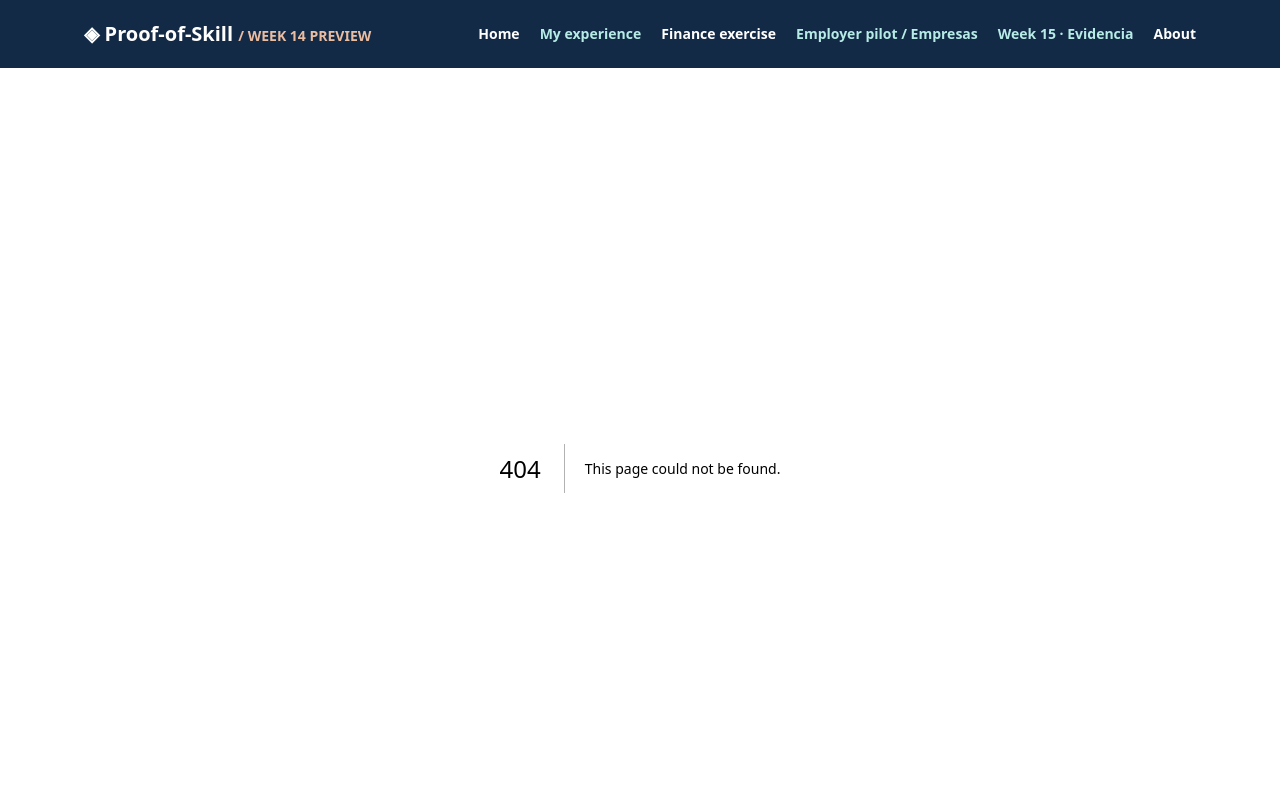
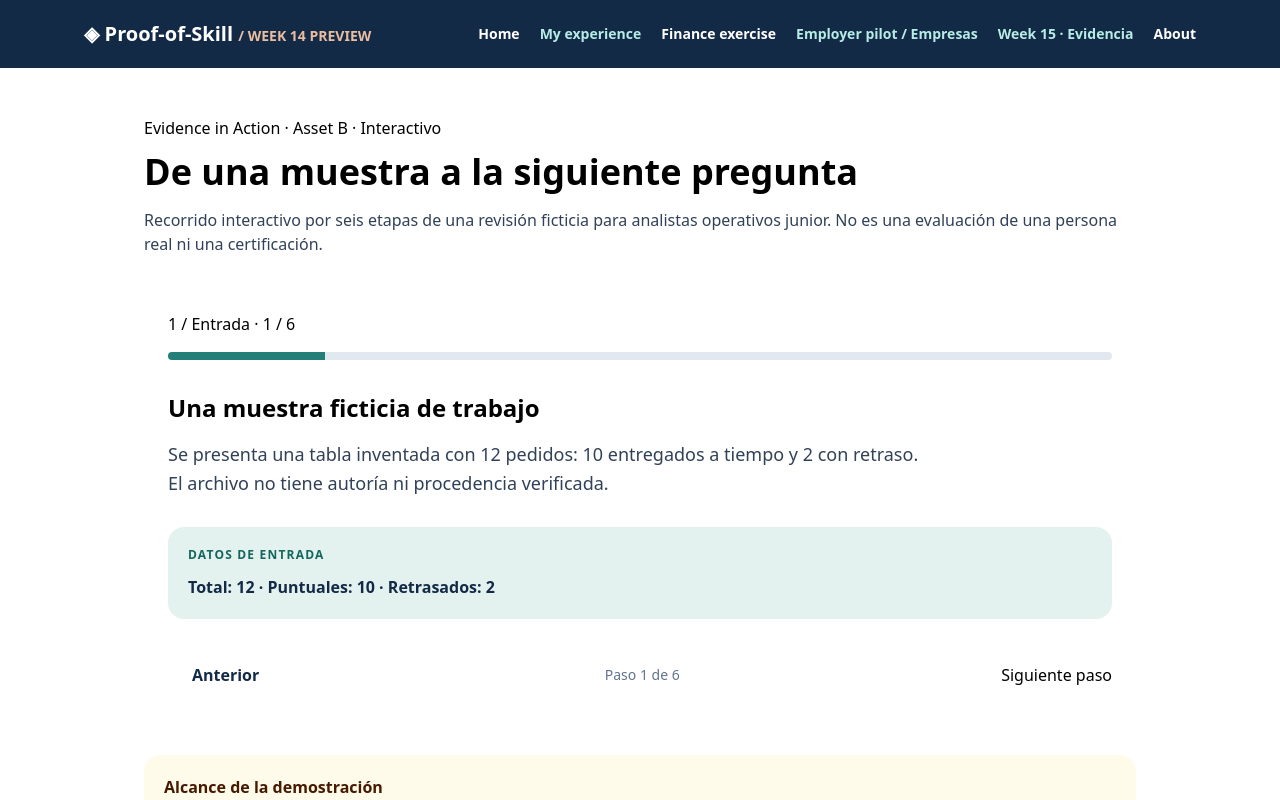
Before and after one commit to hanadagerab/proof-of-skill-week12, a Next.js app: page /week15/evidence in a window 1280 px wide. Before the commit this address had no page. Shown: the top 800 px of the page. Built offline with nearby package versions, Linux system fonts and the light colour scheme.

Commit message:
feat(week15): implement six-step fictional interactive evidence review

```diff
--- /dev/null
+++ b/app/week15/evidence/page.tsx
@@ -0,0 +1,20 @@
+'use client';
+import {useState} from 'react';
+import Link from 'next/link';
+const steps=[
+ {tag:'1 / Entrada',heading:'Una muestra ficticia de trabajo',body:'Se presenta una tabla inventada con 12 pedidos: 10 entregados a tiempo y 2 con retraso. El archivo no tiene autoría ni procedencia verificada.',label:'Datos de entrada',note:'Total: 12 · Puntuales: 10 · Retrasados: 2'},
+ {tag:'2 / Criterio',heading:'Identificar retrasos y explicar una métrica',body:'Antes de interpretar una muestra, la persona evaluadora define el criterio: describir una tasa de entregas puntuales y señalar excepciones.',label:'Criterio predefinido',note:'Tasa puntual = pedidos puntuales / pedidos totales'},
+ {tag:'3 / Observación',heading:'Lo que sí muestra la tabla',body:'10 / 12 = 83.3 % de entregas puntuales; aparecen 2 retrasos bajo los supuestos ficticios de esta tabla. Esta observación se refiere al archivo, no a la persona.',label:'Sustentado',note:'83.3 % puntual · 16.7 % con retraso'},
+ {tag:'4 / Límite',heading:'Lo que no se puede inferir',body:'No se ha comprobado quién elaboró el archivo, si los datos son reales, si la persona domina la operación ni si rendirá bien en el puesto.',label:'No sustentado',note:'Autoría · Competencia · Desempeño futuro'},
+ {tag:'5 / Pregunta',heading:'La incertidumbre sigue visible',body:'Faltan fuentes de fechas, reglas para excluir pedidos, método de comprobación y contexto original.',label:'Información pendiente',note:'¿Cómo revisaste las fechas y seleccionaste el denominador?'},
+ {tag:'6 / Decisión humana',heading:'Preguntar, corregir o usar una alternativa',body:'La persona candidata puede explicar y corregir. Si decide no entregar muestras, debe existir una vía de consideración equivalente; todavía no hemos verificado que este control funcione en procesos reales.',label:'Siguiente paso humano',note:'Conversación y juicio humano · Sin rechazo automático'}
+];
+export default function Evidence(){const [index,setIndex]=useState(0);const s=steps[index];return <main lang="es" className="mx-auto max-w-5xl px-4 py-12 md:py-20">
+<p className="eyebrow">Evidence in Action · Asset B · Interactivo</p><h1 className="mt-3 text-4xl font-black">De una muestra a la siguiente pregunta</h1>
+<p className="mt-4 text-slate-700">Recorrido interactivo por seis etapas de una revisión ficticia para analistas operativos junior. No es una evaluación de una persona real ni una certificación.</p>
+<div className="mt-8 rounded-3xl border border-slate-200 bg-white p-6 md:p-10 shadow-sm" aria-live="polite"><p className="eyebrow">{s.tag} · {index+1} / 6</p><div className="mt-4 h-2 overflow-hidden rounded-full bg-slate-200"><div className="h-full bg-[#237F78] transition-all" style={{width:`${(index+1)/6*100}%`}}/></div>
+<h2 className="mt-8 text-2xl md:text-3xl font-black">{s.heading}</h2><p className="mt-4 max-w-3xl text-lg leading-relaxed text-slate-700">{s.body}</p>
+<div className="mt-7 rounded-2xl bg-[#E4F2EF] p-5"><p className="text-xs font-extrabold tracking-widest text-[#14675E] uppercase">{s.label}</p><p className="mt-3 font-semibold text-[#132A47]">{s.note}</p></div>
+<div className="mt-8 flex flex-wrap items-center justify-between gap-3"><button type="button" disabled={index===0} onClick={()=>setIndex(x=>Math.max(0,x-1))} className="rounded-xl border border-slate-400 px-6 py-3 font-bold text-[#132A47] disabled:opacity-40">Anterior</button><span className="text-sm text-slate-500">Paso {index+1} de 6</span><button type="button" onClick={()=>setIndex(x=>(x+1)%steps.length)} className="btn">{index===5?'Reiniciar':'Siguiente paso'}</button></div></div>
+<section className="mt-8 rounded-2xl border border-amber-300 bg-amber-50 p-5"><h2 className="font-bold text-amber-950">Alcance de la demostración</h2><p className="mt-2 text-sm text-amber-950">Todo es sintético. El proceso no verifica autoría ni competencia; las medidas de consideración equivalente y supervisión del empleador siguen sin validación operativa. Ningún resultado produce rechazo o puntuación de candidatura.</p></section>
+<div className="mt-8 flex flex-wrap gap-3"><Link href="/week15" className="btn outline">Volver al lanzamiento</Link><Link href="/employer-pilot" className="btn">Explorar el piloto hipotético</Link></div></main>}
```
